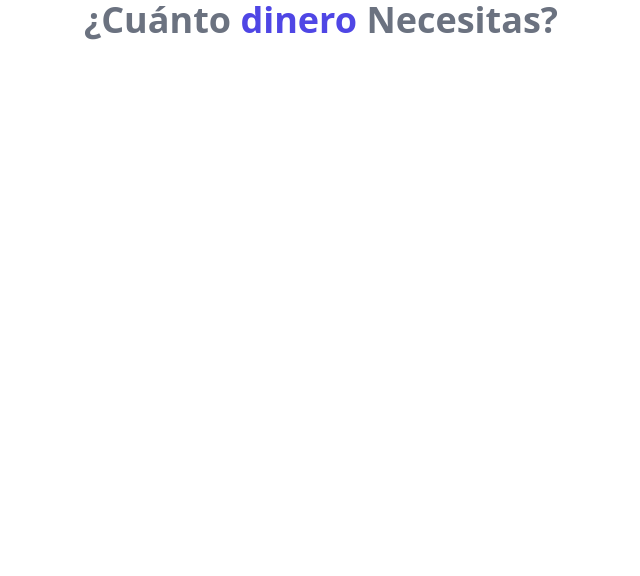
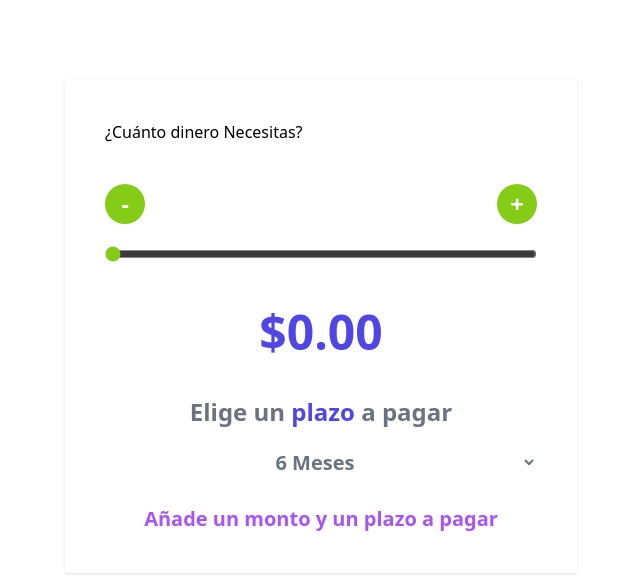
Before and after one commit to iNeoxx/App-de-prestamo-Domingo-e-Hilder, a Gatsby site: page / in a window 1280 px wide. Shown: the whole page, without its empty margins (319-959 px from the left). Built offline with nearby package versions, Linux system fonts and the light colour scheme; Gatsby itself is replaced by a stand-in of ours.

Commit message:
Proyecto terminado

```diff
--- a/package.json
+++ b/package.json
@@ -16,6 +16,7 @@
   },
   "dependencies": {
     "gatsby": "^5.10.0",
+    "prop-types": "^15.8.1",
     "react": "^18.2.0",
     "react-dom": "^18.2.0"
   },
--- a/src/components/Button.js
+++ b/src/components/Button.js
@@ -0,0 +1,21 @@
+import React from 'react';
+import PropTypes from 'prop-types';
+
+const Button = ({ operador, fn }) => {
+  return (
+    <button
+      type="button"
+      className="h-10 w-10 felx items-ceter justify-content-center font-bold bg-lime-500 rounded-full hover:outline-none hover:ring-2 hover:ring-offset-2 hover:ring-line-lime-500 text-white text-2xl"
+      onClick={fn}
+    >
+      {operador}
+    </button>
+  );
+};
+
+Button.propTypes = {
+  operador: PropTypes.string.isRequired,
+  fn: PropTypes.func.isRequired,
+};
+
+export default Button;
--- a/src/components/Header.js
+++ b/src/components/Header.js
@@ -2,8 +2,8 @@ import React from "react";
 
 const Header = () => {
     return(
-        <h1 class="text-4xl font-extrabold text-gray-500 text-center">
-        ¿Cuánto <span class="text-indigo-600">dinero</span> Necesitas?
+        <h1 classname="text-4xl font-extrabold text-gray-500 text-center">
+        ¿Cuánto <span classname="text-indigo-600">dinero</span> Necesitas?
         </h1>
         );
 
--- a/src/pages/index.js
+++ b/src/pages/index.js
@@ -1,10 +1,105 @@
-import * as React from "react"
-import Header from "../components/Header"
+import React, { useState, useEffect } from 'react';
+import Header from '../components/Header';
+import Button from '../components/Button';
+import { calcularTotalPagar } from '../utils';
+
+const MIN = 0;
+const MAX = 20000;
+const STEP = 100;
 
 const IndexPage = () => {
+  const [cantidad, setCantidad] = useState(0);
+  const [meses, setMeses] = useState(6);
+  const [total, setTotal] = useState(calcularTotalPagar(cantidad, meses));
+
+  const formatearDinero = (valor) => {
+    const formatter = new Intl.NumberFormat('en-US', {
+      style: 'currency',
+      currency: 'USD',
+    });
+    return formatter.format(valor);
+  };
+
+  useEffect(() => {
+    const nuevoTotal = calcularTotalPagar(cantidad, meses);
+    setTotal(nuevoTotal);
+  }, [cantidad, meses]);
+
+  const pagoMensual = total / meses;
+
+  const handleChangeDecremento = () => {
+    const valor = cantidad - STEP;
+    if (valor < MIN) {
+      alert('Cantidad no válida!');
+      return;
+    }
+    setCantidad(valor);
+  };
+
+  const handleChangeIncremento = () => {
+    const valor = cantidad + STEP;
+    if (valor > MAX) {
+      alert('Cantidad no válida!');
+      return;
+    }
+    setCantidad(valor);
+  };
+
   return (
-    <Header/>
-  )
-}
+    <div className="my-20 max-w-lg mx-auto bg-white shadow p-10">
+      <Header/>
+      <div className="flex justify-between mt-10">
+        <Button operador="-" fn={handleChangeDecremento} />
+        <Button operador="+" fn={handleChangeIncremento} />
+      </div>
+      <div className="my-5">
+        <input
+          type="range"
+          className="w-full bg-gray-200 accent-lime-500 hover:accent-lime-600"
+          min={MIN}
+          max={MAX}
+          step={STEP}
+          value={cantidad}
+          onChange={(e) => setCantidad(Number(e.target.value))}
+        />
+        <p className="text-center my-10 text-5xl font-extrabold text-indigo-600">
+          {formatearDinero(cantidad)}
+        </p>
+        <h2 className="text-2xl font-extrabold text-gray-500 text-center">
+          Elige un <span className="text-indigo-600">plazo</span> a pagar
+        </h2>
+        <select
+          className="w-full p-2 bg-white border-gray-300 rounded-lg text-center text-xl font-bold text-gray-500 mt-3"
+          value={meses}
+          onChange={(e) => setMeses(Number(e.target.value))}
+        >
+          <option value="6">6 Meses</option>
+          <option value="12">12 Meses</option>
+          <option value="24">24 Meses</option>
+        </select>
+      </div>
+      {total > 0 ? (
+        <div className="my-5 space-y-3 bg-gray-50 p-5">
+          <h2 className="text-2xl font-extrabold text-gray-500 text-center">
+            Resumen <span className="text-indigo-600">de pagos</span>
+          </h2>
+          <p className="text-xl text-gray-500 text-center font-bold">
+            Meses: {meses}
+          </p>
+          <p className="text-xl text-gray-500 text-center font-bold">
+            Total a pagar: {formatearDinero(total)}
+          </p>
+          <p className="text-xl text-gray-500 text-center font-bold">
+            Mensualidad: {formatearDinero(pagoMensual)}
+          </p>
+        </div>
+      ) : (
+        <p className="text-xl text-purple-500 text-center font-bold">
+          Añade un monto y un plazo a pagar
+        </p>
+      )}
+    </div>
+  );
+};
 
 export default IndexPage
--- a/src/utils/index.js
+++ b/src/utils/index.js
@@ -0,0 +1,23 @@
+const calcularTotalPagar = (cantidad, plazo) => {
+    let total;
+    if (cantidad < 5000) {
+      total = cantidad * 1.5;
+    } else if (cantidad > 5000 && cantidad < 10000) {
+      total = cantidad * 1.4;
+    } else if (cantidad > 10000 && cantidad < 15000) {
+      total = cantidad * 1.3;
+    } else {
+      total = cantidad * 1.2;
+    }
+    // Plazo - Más plazo, mayor interés
+    if (plazo === 6) {
+      total *= 1.1;
+    } else if (plazo === 12) {
+      total *= 1.2;
+    } else {
+      total *= 1.3;
+    }
+    return total;
+  };
+
+  export { calcularTotalPagar };
```
Also changed, not shown: 1 other file.
